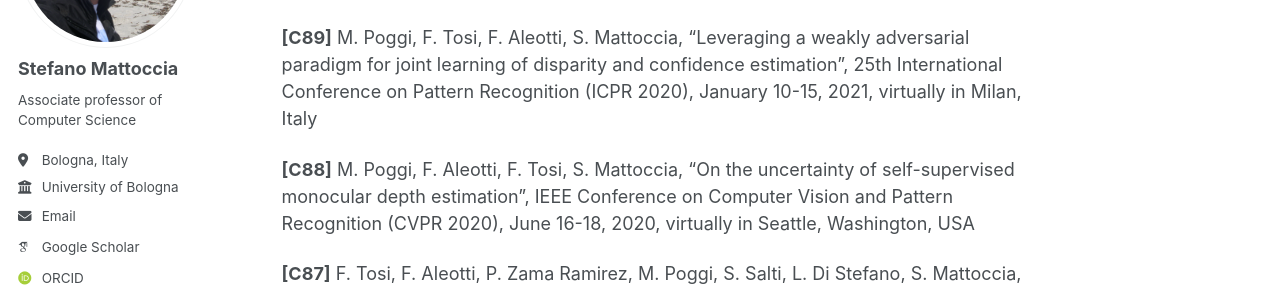
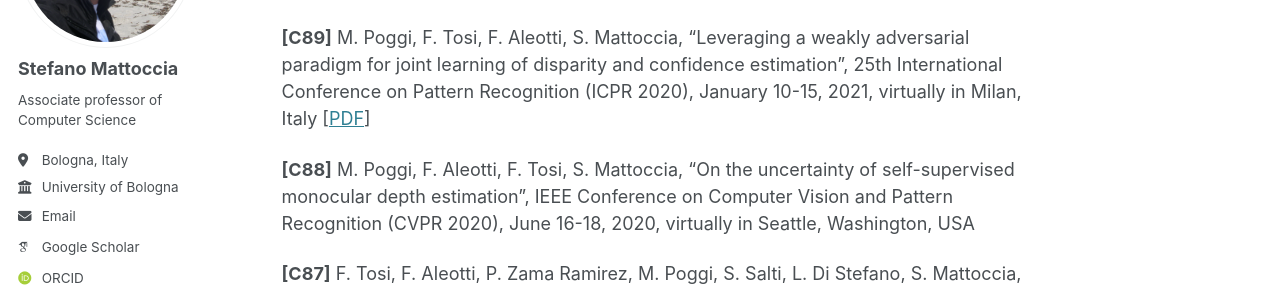
Before and after one commit to stefanomattoccia/stefanomattoccia.github.io, a Jekyll site: the page built from _pages/publications.md, in a window 1280 px wide and 900 px high, scrolled down 8474 px. Shown: the part 233-524 px from the top of the window. Built offline with Jekyll 4.4.1, drawn with Linux system fonts in a browser that asks for light colours; some web fonts are replaced.

Commit message:
Update publications.md

```diff
--- a/_pages/publications.md
+++ b/_pages/publications.md
@@ -147,7 +147,7 @@ International Conference and Workshop papers
 
 **[C97]** F. Tosi*, P. Zama Ramirez*, M. Poggi*, S. Salti, S. Mattoccia, L. Di Stefano, “RGB-Multispectral matching: dataset, learning methodology, evaluation”, IEEE Conference on Computer Vision and Pattern Recognition (CVPR 2022), June 19-24, 2022, New Orleans, Louisiana, USA [[PDF](https://openaccess.thecvf.com/content/CVPR2022/papers/Tosi_RGB-Multispectral_Matching_Dataset_Learning_Methodology_Evaluation_CVPR_2022_paper.pdf)]
 
-**[C96]** S. Kim*, M. Poggi*, S. Kim, K. Sohn, S. Mattoccia, “Meta-confidence estimation for stereo matching”, International Conference on Robotics and Automation (ICRA 2022), May 23-27, 2021, Philadelphia, Pennsylvania, USA [[PDF](https://ieeexplore.ieee.org/document/9811620)]
+**[C96]** S. Kim*, M. Poggi*, S. Kim, K. Sohn, S. Mattoccia, “Meta-confidence estimation for stereo matching”, International Conference on Robotics and Automation (ICRA 2022), May 23-27, 2021, Philadelphia, Pennsylvania, USA [[PDF](/publications/ICRA_2022_META_CONF.pdf)]
 
 **[C95]** F. Aleotti, F. Tosi, P. Zama Ramirez, M. Poggi, S. Salti, S. Mattoccia, L. Di Stefano, “Neural disparity refinement for arbitrary resolution stereo”, oral presentation at International Conference on 3D Vision (3DV 2021), virtual, December 1-3, 2021 - BEST PAPER AWARD HONORABLE MENTION [[PDF](https://arxiv.org/pdf/2110.15367)]
 
@@ -161,7 +161,7 @@ International Conference and Workshop papers
 
 **[C90]** M. Poggi, F. Aleotti, F. Tosi, G. Zaccaroni, S. Mattoccia, “Self-adapting confidence estimation for stereo”, 16th European Conference on Computer Vision (ECCV 2020), 23-28 August 2020, virtually in Glasgow, UK [[PDF]([https://arxiv.org/pdf/2110.15367](https://www.ecva.net/papers/eccv_2020/papers_ECCV/papers/123690698.pdf)]
 
-**[C89]** M. Poggi, F. Tosi, F. Aleotti, S. Mattoccia, "Leveraging a weakly adversarial paradigm for joint learning of disparity and confidence estimation", 25th International Conference on Pattern Recognition (ICPR 2020), January 10-15, 2021, virtually in Milan, Italy
+**[C89]** M. Poggi, F. Tosi, F. Aleotti, S. Mattoccia, "Leveraging a weakly adversarial paradigm for joint learning of disparity and confidence estimation", 25th International Conference on Pattern Recognition (ICPR 2020), January 10-15, 2021, virtually in Milan, Italy [[PDF](/publications/ICPR_2020_WAN.pdf)]
 
 **[C88]** M. Poggi, F. Aleotti, F. Tosi, S. Mattoccia, "On the uncertainty of self-supervised monocular depth estimation", IEEE Conference on Computer Vision and Pattern Recognition (CVPR 2020), June 16-18, 2020, virtually in Seattle, Washington, USA
 
```
